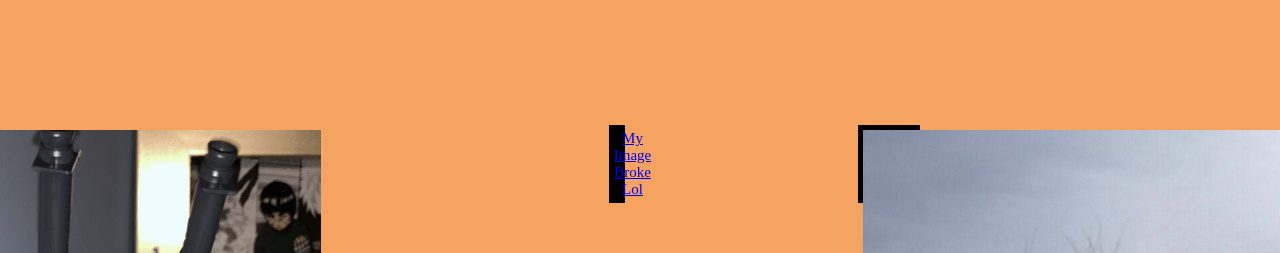
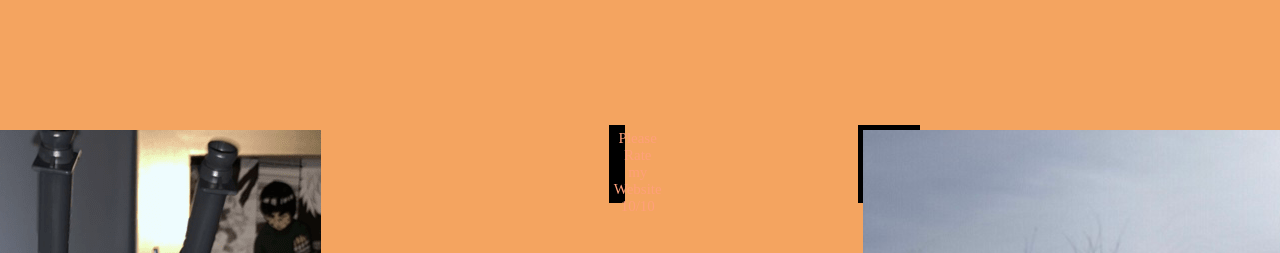
Before and after one commit to ipik4chu/Portfolio, a plain HTML site: page index.html in a window 1280 px wide. Shown: the part 2280-2533 px from the top of the page. Drawn offline with nearby package versions, Linux system fonts and the light colour scheme.

Commit message:
Update index.html

```diff
--- a/index.html
+++ b/index.html
@@ -15,7 +15,7 @@
   <div class="grid-contents"><img src = "IMG_4023.PNG.png"></div>
   <div class="grid-contents">Projects:</div>
   <div class="grid-contents"><a href="https://www.youtube.com/channel/UC4G_4vxzWzXt31MltOfBOEg">link to my Youtube</a></div>
-  <div class="grid-contents"><a href="https://github.com/ipik4chu/Roman.github.io/blob/main/IMG_4021.PNG.png">My Image Broke Lol</a></div>
+  <div class="grid-contents">Please Rate my Website 10/10</div>
   <div class="grid-contents"><img src = "IMG_6484.JPG"></div>
   <div class="grid-contents"><img src = "Lion Logo_300x300.jpeg"></div>
   <div class="grid-contents"><img src = "IMG_0680.PNG"></div>
```
